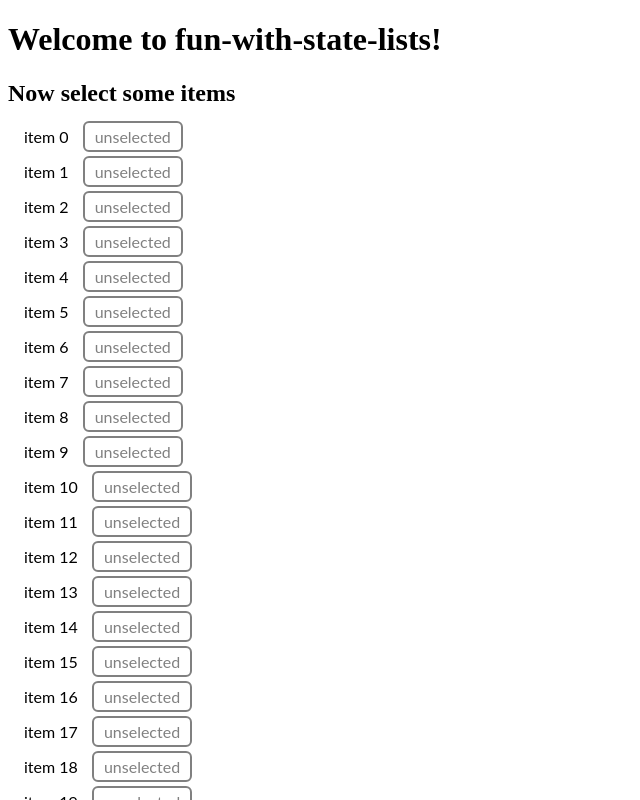
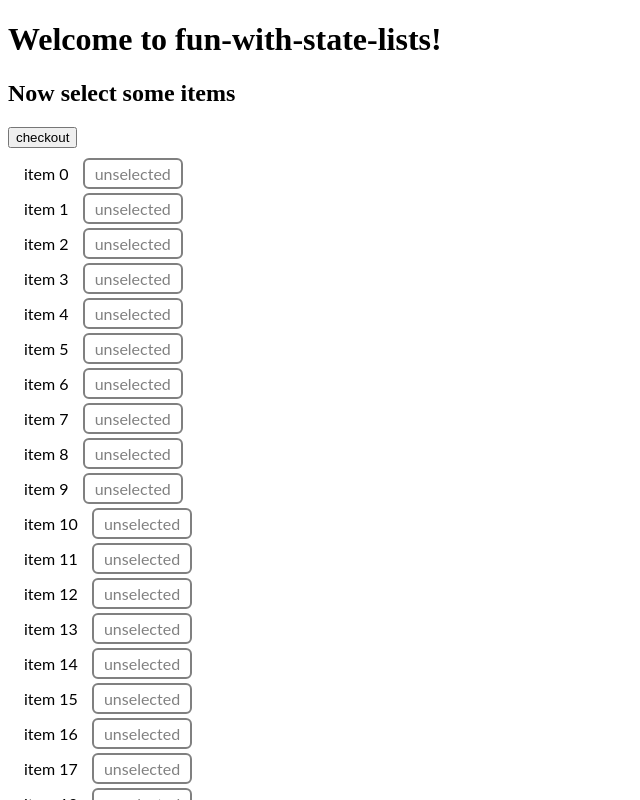
Before and after one commit to vakrilov/fun-with-state-lists, an Angular app: page /home in a window 1280 px wide. Shown: the top 800 px of the page, without its empty margins (0-640 px from the left). Built offline with nearby package versions, Linux system fonts and the light colour scheme.

Commit message:
feat: checkout btn

```diff
--- a/src/app/home/home.component.html
+++ b/src/app/home/home.component.html
@@ -2,4 +2,5 @@
 <h1>Welcome to {{ title }}!</h1>
 <h2>Now select some items </h2>
 
+<button (click)="checkout()">checkout</button>
 <app-item *ngFor="let item of items" [item]="item"></app-item>
--- a/src/app/home/home.component.tns.html
+++ b/src/app/home/home.component.tns.html
@@ -1,8 +1,8 @@
-<GridLayout rows="auto auto *" margin="16">
+<GridLayout rows="auto auto  auto *" margin="16">
     <Label class="h1" row="0" [text]="'Welcome to ' + title + '!'" textWrap="true"></Label>
     <Label class="h2" row="1" text="Select Some Items"></Label>
-
-    <ListView row="2" [items]="items">
+    <Button row="2" text="checkout" (tap)="checkout()"></Button>
+    <ListView row="3" [items]="items">
         <ng-template let-item="item">
             <app-item [item]="item"></app-item>
         </ng-template>
--- a/src/app/home/home.component.ts
+++ b/src/app/home/home.component.ts
@@ -1,5 +1,7 @@
 import { Component, OnInit } from '@angular/core';
 import { Item, ItemService } from './item.service';
+import { getViewState } from '../../view-state-utils';
+import { ItemViewState } from './item.component';
 
 @Component({
   selector: 'app-home',
@@ -13,4 +15,15 @@ export class HomeComponent {
   constructor(service: ItemService) {
     this.items = service.getItems();
   }
+
+  checkout() {
+    const result = this.items
+      .filter(item => {
+        const vs = getViewState<ItemViewState>(item);
+        return vs && vs.selected;
+      })
+      .map(item => item.name)
+      .join("\n");
+    alert("Selected items:\n" + result);
+  }
 }
--- a/src/app/home/item.component.ts
+++ b/src/app/home/item.component.ts
@@ -2,7 +2,7 @@ import { Component, OnInit, Input } from '@angular/core';
 import { Item } from './item.service';
 import { attachViewState } from '../../view-state-utils';
 
-interface ItemViewState {
+export interface ItemViewState {
   selected?: boolean;
 }
 const ItemViewStateFactory = () => { return { selected: false } };
```
